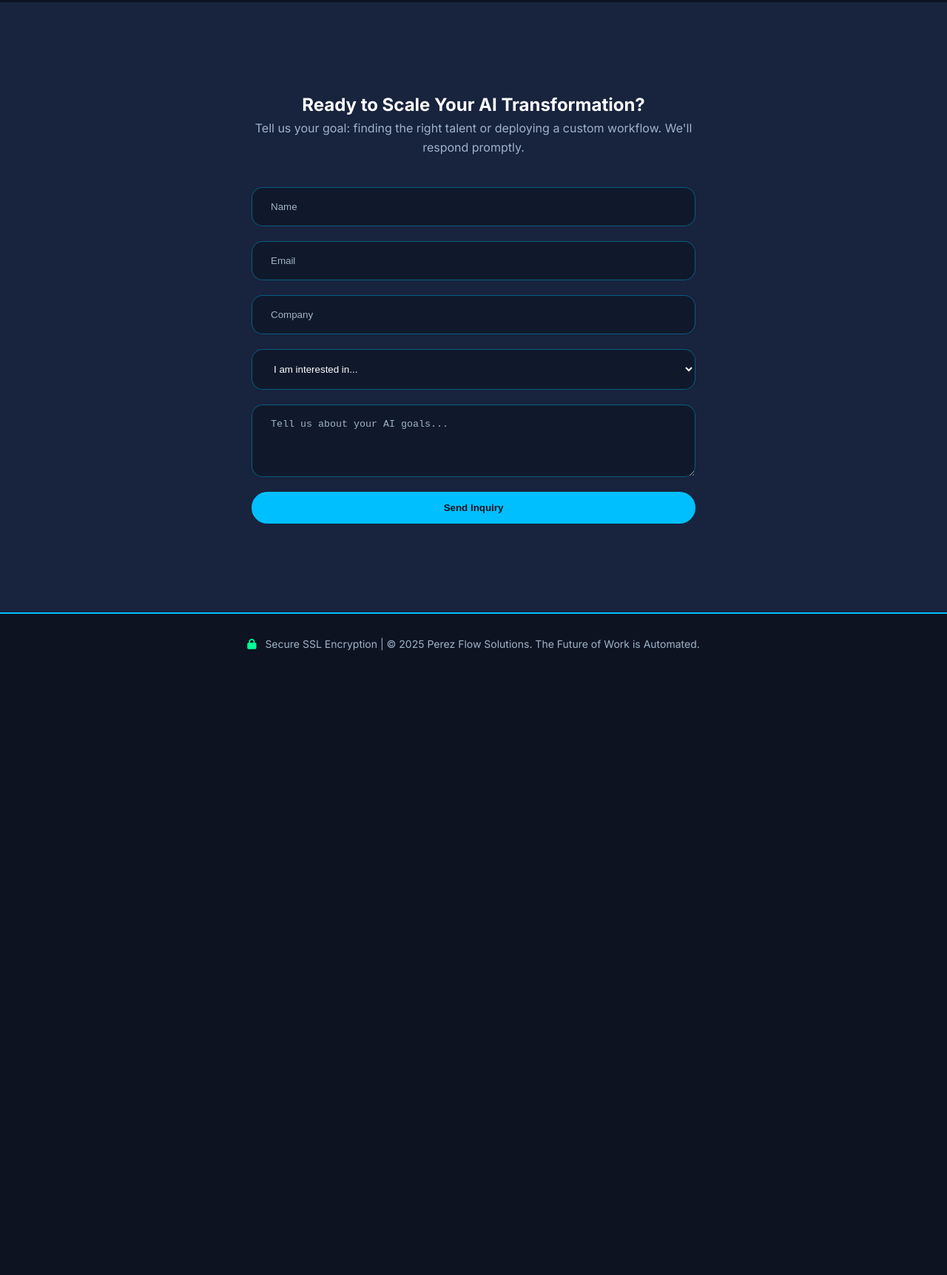
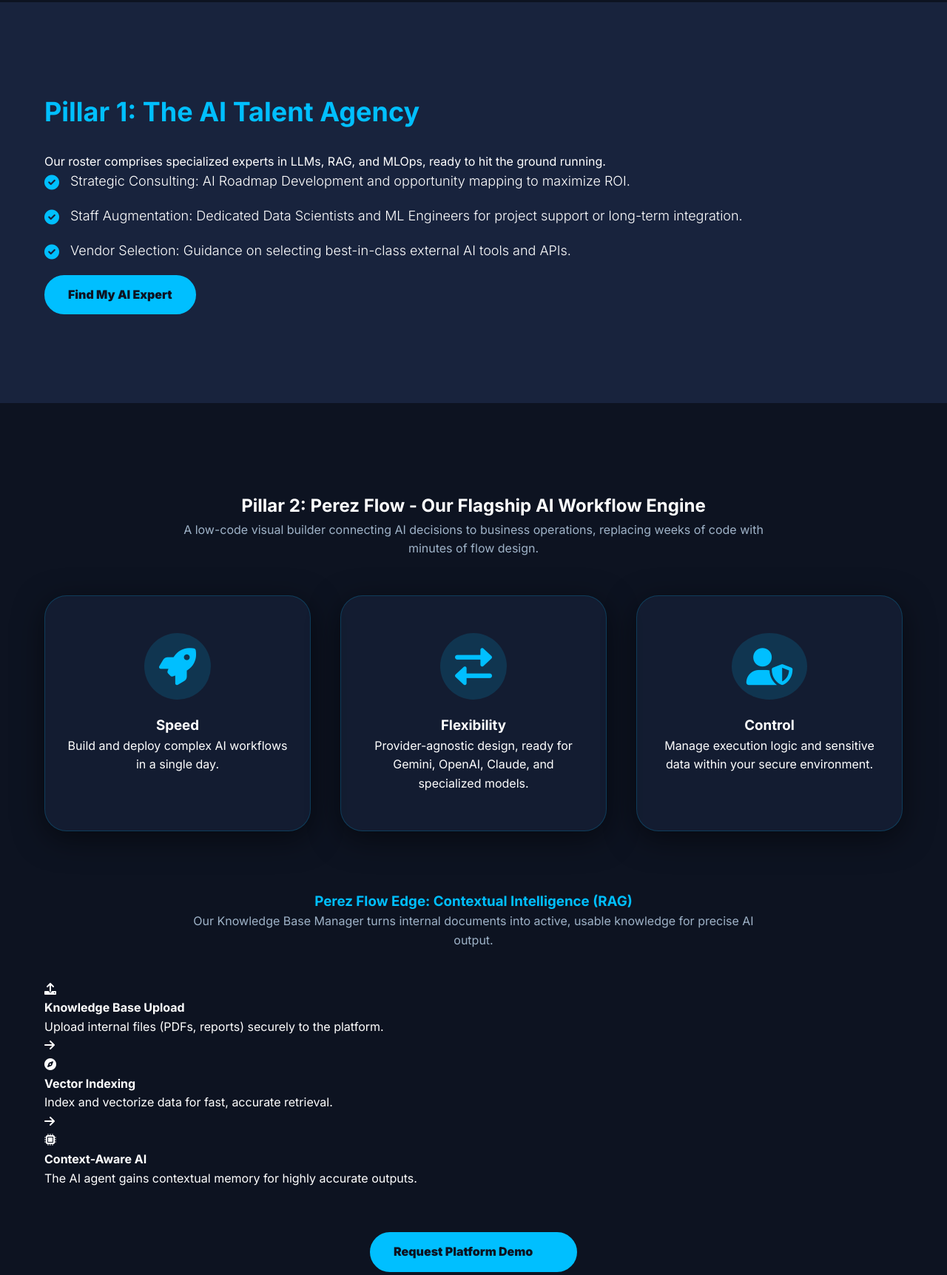
Before and after one commit to lioneltan/PerezFlow, a plain HTML site: page index.html in a window 1280 px wide. Shown: the part 1489-3213 px from the top of the page at 74% size. Before the commit the page ends 2401 px from the top, so only its background shows below. Drawn offline with Linux system fonts and the light colour scheme.

Commit message:
Update index.html

```diff
--- a/index.html
+++ b/index.html
@@ -37,8 +37,6 @@
   line-height: 1.6;
   scroll-behavior: smooth;
 }
-
-/* Container */
 .container { max-width: 1200px; margin: 0 auto; padding: 0 20px; }
 
 /* Header */
@@ -54,99 +52,52 @@
   border-bottom: 1px solid rgba(0, 191, 255, 0.2);
 }
 nav {
-  display: flex;
-  justify-content: space-between;
-  align-items: center;
-  position: relative;
+  display: flex; justify-content: space-between; align-items: center; position: relative;
 }
 .logo {
-  font-size: 28px;
-  font-weight: 900;
-  color: var(--color-text-white);
-  transition: color 0.3s;
-  cursor: pointer;
+  font-size: 28px; font-weight: 900; color: var(--color-text-white);
+  transition: color 0.3s; cursor: pointer;
 }
 .logo:hover { color: var(--color-accent-blue); }
 .nav-links a {
-  color: var(--color-text-white);
-  text-decoration: none;
-  margin-left: 25px;
-  font-weight: 700;
-  transition: color 0.3s;
+  color: var(--color-text-white); text-decoration: none;
+  margin-left: 25px; font-weight: 700; transition: color 0.3s;
 }
-.nav-links a:hover {
-  color: var(--color-accent-blue);
-  text-shadow: 0 0 8px var(--color-accent-blue);
-}
+.nav-links a:hover { color: var(--color-accent-blue); text-shadow: 0 0 8px var(--color-accent-blue); }
 
 /* Buttons */
 .btn-primary {
   background-color: var(--color-accent-blue);
   color: var(--color-dark-primary);
-  padding: 12px 30px;
-  border-radius: 999px;
-  font-weight: 900;
-  text-decoration: none;
-  transition: all 0.3s;
-  display: inline-block;
+  padding: 12px 30px; border-radius: 999px; font-weight: 900;
+  text-decoration: none; transition: all 0.3s; display: inline-block;
   border: 2px solid var(--color-accent-blue);
 }
 .btn-primary:hover {
-  background-color: transparent;
-  color: var(--color-accent-blue);
-  transform: translateY(-3px);
-  box-shadow: 0 10px 30px rgba(0, 191, 255, 0.4);
+  background-color: transparent; color: var(--color-accent-blue);
+  transform: translateY(-3px); box-shadow: 0 10px 30px rgba(0, 191, 255, 0.4);
 }
-
-/* Section padding */
 .section-padding { padding: 120px 20px; }
 
 /* Hero */
 #hero {
   background: linear-gradient(rgba(13, 19, 33, 0.95), rgba(13, 19, 33, 0.95)),
-    url("https://via.placeholder.com/1920x1080/0D1321/00BFFF?text=Digital+Highway") center/cover no-repeat;
-  text-align: center;
-  padding: 200px 20px 180px;
+  url("https://via.placeholder.com/1920x1080/0D1321/00BFFF?text=Digital+Highway")
+  center/cover no-repeat;
+  text-align: center; padding: 200px 20px 180px;
   border-bottom: 2px solid var(--color-accent-blue);
 }
-#hero h1 {
-  font-size: 68px;
-  line-height: 1.05;
-  margin-bottom: 20px;
-  font-weight: 900;
-}
-#hero h1 span {
-  color: var(--color-accent-blue);
-  text-shadow: 0 0 25px rgba(0, 191, 255, 1);
-}
-#hero p {
-  max-width: 800px;
-  margin: 0 auto 40px;
-  color: var(--color-text-grey);
-  font-size: 20px;
-}
+#hero h1 { font-size: 68px; line-height: 1.05; margin-bottom: 20px; font-weight: 900; }
+#hero h1 span { color: var(--color-accent-blue); text-shadow: 0 0 25px rgba(0,191,255,1); }
+#hero p { max-width: 800px; margin: 0 auto 40px; color: var(--color-text-grey); font-size: 20px; }
 
 /* Pillars */
-#solution h2 {
-  text-align: center;
-  margin-bottom: 60px;
-  color: var(--color-accent-blue);
-}
-.pillars {
-  display: flex;
-  gap: 40px;
-  flex-wrap: wrap;
-  justify-content: center;
-}
+#solution h2 { text-align: center; margin-bottom: 60px; color: var(--color-accent-blue); }
+.pillars { display: flex; gap: 40px; flex-wrap: wrap; justify-content: center; }
 .pillar-card {
-  flex: 1 1 280px;
-  background: rgba(24, 35, 61, 0.6);
-  padding: 50px 30px;
-  border-radius: 30px;
-  border: 1px solid rgba(0, 191, 255, 0.2);
-  transition: all 0.4s;
-  text-align: center;
-  box-shadow: var(--soft-shadow);
+  flex: 1 1 280px; background: rgba(24, 35, 61, 0.6); padding: 50px 30px;
+  border-radius: 30px; border: 1px solid rgba(0, 191, 255, 0.2);
+  transition: all 0.4s; text-align: center; box-shadow: var(--soft-shadow);
 }
 .pillar-card:hover {
   transform: translateY(-8px);
@@ -154,46 +105,47 @@
   border-color: var(--color-accent-blue);
 }
 .pillar-card i {
-  font-size: 50px;
-  color: var(--color-accent-blue);
-  margin-bottom: 20px;
-  padding: 20px;
-  border-radius: 50%;
-  background: rgba(0, 191, 255, 0.15);
+  font-size: 50px; color: var(--color-accent-blue); margin-bottom: 20px;
+  padding: 20px; border-radius: 50%; background: rgba(0,191,255,0.15);
   display: inline-block;
+}
+
+/* Service Details */
+.service-details { display: flex; gap: 50px; align-items: center; flex-wrap: wrap; }
+.service-text { flex: 1 1 350px; }
+.service-text h3 { font-size: 36px; margin-bottom: 25px; color: var(--color-accent-blue); }
+.service-text ul { list-style: none; padding-left: 0; }
+.service-text ul li {
+  position: relative; padding-left: 35px; margin-bottom: 18px;
+  font-size: 18px; font-weight: 300;
+}
+.service-text ul li::before {
+  content: "\f058"; font-family: "Font Awesome 6 Free"; font-weight: 900;
+  color: var(--color-accent-blue); position: absolute; left: 0; top: 0; font-size: 20px;
 }
 
 /* Contact */
 #contact { background-color: var(--color-light-background); }
 #contact input, #contact textarea, #contact select {
-  padding: 18px 25px;
-  border-radius: 15px;
-  border: 1px solid rgba(0, 191, 255, 0.4);
-  background-color: rgba(13, 19, 33, 0.6);
-  backdrop-filter: blur(5px);
-  -webkit-backdrop-filter: blur(5px);
-  color: var(--color-text-white);
-  width: 100%;
-  transition: all 0.3s;
+  padding: 18px 25px; border-radius: 15px;
+  border: 1px solid rgba(0,191,255,0.4);
+  background-color: rgba(13,19,33,0.6);
+  backdrop-filter: blur(5px); color: var(--color-text-white);
+  width: 100%; transition: all 0.3s;
 }
-#contact input::placeholder, #contact textarea::placeholder {
-  color: var(--color-text-grey);
-}
+#contact input::placeholder, #contact textarea::placeholder { color: var(--color-text-grey); }
 #contact input:focus, #contact textarea:focus, #contact select:focus {
   box-shadow: 0 0 15px var(--color-accent-blue);
-  outline: none;
-  border-color: var(--color-accent-blue);
+  outline: none; border-color: var(--color-accent-blue);
 }
 #contactForm button.btn-primary { width: 100%; }
 
 /* Footer */
 footer {
-  text-align: center;
-  padding: 30px 0;
+  text-align: center; padding: 30px 0;
   background-color: var(--color-dark-primary);
   border-top: 2px solid var(--color-accent-blue);
-  font-size: 14px;
-  color: var(--color-text-grey);
+  font-size: 14px; color: var(--color-text-grey);
 }
 footer i { color: #00ff99; margin-right: 8px; }
 
@@ -201,18 +153,23 @@
 @media (max-width: 900px) {
   #hero { padding: 100px 20px 80px; }
   #hero h1 { font-size: 42px; line-height: 1.1; }
-  .nav-links { display:none; flex-direction:column; position:absolute; top:70px; right:20px; background: rgba(13,19,33,0.95); padding:20px; border-radius:15px; box-shadow:0 10px 30px rgba(0,0,0,0.5); }
+  .nav-links {
+    display:none; flex-direction:column; position:absolute; top:70px; right:20px;
+    background: rgba(13,19,33,0.95); padding:20px; border-radius:15px;
+    box-shadow:0 10px 30px rgba(0,0,0,0.5);
+  }
   .nav-links.show { display:flex; }
   .menu-toggle { display:block; font-size:28px; cursor:pointer; color: var(--color-text-white); }
-  .pillars { flex-direction: column; align-items:center; }
-  .pillar-card { max-width:100%; margin-bottom:20px; }
+  .pillars, .service-details, .rag-flow { flex-direction: column; align-items:center; }
+  .pillar-card, .flow-step { max-width:100%; margin-bottom:20px; }
+  .rag-flow > i { transform: rotate(90deg); margin: 20px 0; }
   .section-padding { padding:60px 20px; }
 }
 .menu-toggle { display:none; }
 </style>
 </head>
+
 <body>
-
 <header>
 <div class="container">
 <nav>
@@ -256,16 +213,60 @@
 </div>
 </section>
 
-<!-- CONTACT SECTION -->
+<section id="pillar1" class="section-padding" style="background-color: var(--color-light-background);">
+<div class="container">
+<div class="service-details">
+    <div class="service-text">
+        <h3>Pillar 1: The AI Talent Agency</h3>
+        <p>Our roster comprises specialized experts in LLMs, RAG, and MLOps, ready to hit the ground running.</p>
+        <ul>
+            <li>Strategic Consulting: AI Roadmap Development and opportunity mapping to maximize ROI.</li>
+            <li>Staff Augmentation: Dedicated Data Scientists and ML Engineers for project support or long-term integration.</li>
+            <li>Vendor Selection: Guidance on selecting best-in-class external AI tools and APIs.</li>
+        </ul>
+        <a href="#contact" class="btn-primary">Find My AI Expert</a>
+    </div>
+</div>
+</div>
+</section>
+
+<section id="pillar2" class="section-padding">
+<div class="container">
+<h2 style="text-align:center;">Pillar 2: Perez Flow - Our Flagship AI Workflow Engine</h2>
+<p style="text-align:center; max-width:800px; margin:0 auto 50px; color: var(--color-text-grey);">
+A low-code visual builder connecting AI decisions to business operations, replacing weeks of code with minutes of flow design.</p>
+
+<div class="pillars">
+    <div class="pillar-card"><i class="fas fa-rocket"></i><h3>Speed</h3><p>Build and deploy complex AI workflows in a single day.</p></div>
+    <div class="pillar-card"><i class="fas fa-exchange-alt"></i><h3>Flexibility</h3><p>Provider-agnostic design, ready for Gemini, OpenAI, Claude, and specialized models.</p></div>
+    <div class="pillar-card"><i class="fas fa-user-shield"></i><h3>Control</h3><p>Manage execution logic and sensitive data within your secure environment.</p></div>
+</div>
+
+<h3 style="margin-top: 80px; text-align:center; color: var(--color-accent-blue);">Perez Flow Edge: Contextual Intelligence (RAG)</h3>
+<p style="text-align:center; max-width:800px; margin:0 auto 40px; color: var(--color-text-grey);">
+Our Knowledge Base Manager turns internal documents into active, usable knowledge for precise AI output.</p>
+
+<div class="rag-flow">
+    <div class="flow-step"><i class="fas fa-upload"></i><h4>Knowledge Base Upload</h4><p>Upload internal files (PDFs, reports) securely to the platform.</p></div>
+    <i class="fas fa-arrow-right"></i>
+    <div class="flow-step"><i class="fas fa-compass"></i><h4>Vector Indexing</h4><p>Index and vectorize data for fast, accurate retrieval.</p></div>
+    <i class="fas fa-arrow-right"></i>
+    <div class="flow-step"><i class="fas fa-microchip"></i><h4>Context-Aware AI</h4><p>The AI agent gains contextual memory for highly accurate outputs.</p></div>
+</div>
+
+<a href="#contact" class="btn-primary" style="display:block; width:280px; margin:60px auto 0;">Request Platform Demo</a>
+</div>
+</section>
+
 <section id="contact" class="section-padding">
 <div class="container">
 <h2 style="text-align:center;">Ready to Scale Your AI Transformation?</h2>
 <p style="text-align:center; max-width:600px; margin:0 auto 40px; color: var(--color-text-grey);">
-      Tell us your goal: finding the right talent or deploying a custom workflow. We'll respond promptly.
-    </p>
+Tell us your goal: finding the right talent or deploying a custom workflow. We'll respond promptly.</p>
 
-    <!-- ✅ Functional Form (sends to jun@perezflow.com) -->
-    <form action="https://formsubmit.co/jun@perezflow.com" method="POST" id="contactForm" style="max-width:600px; margin:0 auto; display:grid; gap:20px;">
+<!-- ✅ Updated Contact Form -->
+<form id="contactForm" action="https://formspree.io/f/maykzzrk" method="POST"
+      style="max-width:600px; margin:0 auto; display:grid; gap:20px;">
     <input type="text" name="name" placeholder="Name" required>
     <input type="email" name="email" placeholder="Email" required>
     <input type="text" name="company" placeholder="Company" required>
@@ -276,11 +277,6 @@
         <option value="general">General Inquiry</option>
     </select>
     <textarea name="message" placeholder="Tell us about your AI goals..." rows="4"></textarea>
-
-      <!-- Optional hidden fields -->
-      <input type="hidden" name="_captcha" value="false">
-      <input type="hidden" name="_next" value="https://perezflow.com/thank-you.html">
-
     <button type="submit" class="btn-primary">Send Inquiry</button>
 </form>
 </div>
@@ -295,8 +291,7 @@
 <script>
 const toggle = document.getElementById('menu-toggle');
 const nav = document.getElementById('nav-links');
-toggle.addEventListener('click', () => { nav.classList.toggle('show'); });
+toggle.addEventListener('click', () => nav.classList.toggle('show'));
 </script>
-
 </body>
 </html>
```
Lines whose indentation alone changed are shown as unchanged.
